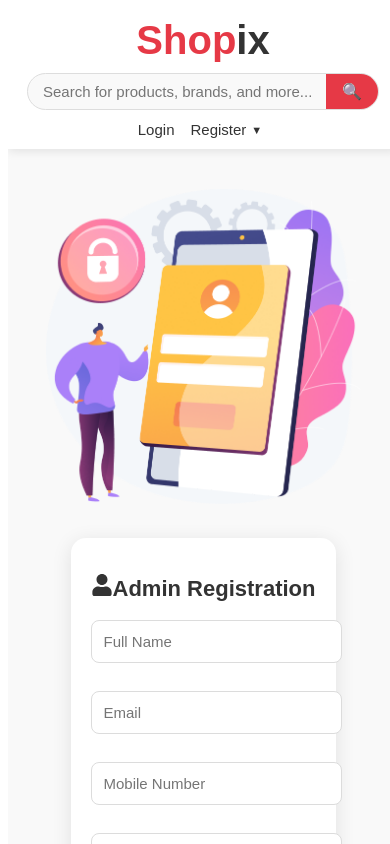
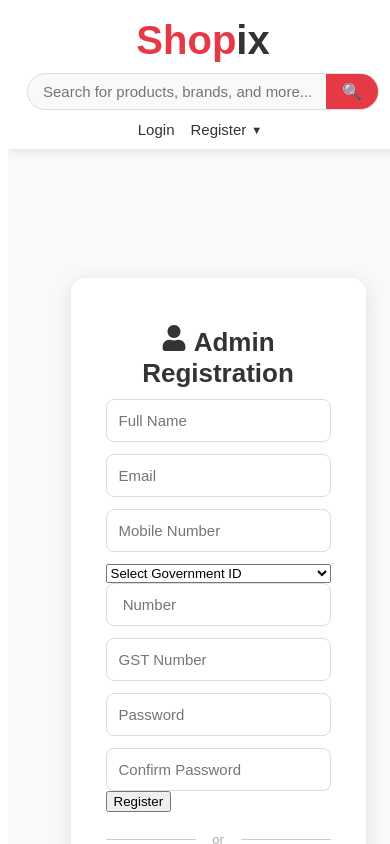
Before and after one commit to Rajen113/E-frontend, a React app: page /admin/register in a window 390 px wide. Shown: the top 844 px of the page. Built offline with nearby package versions, Linux system fonts and the light colour scheme; no server answers; the HTML template or start-up script is replaced by a standard one.

Commit message:
Feature/frontend (#10)
* fix login page

* add validation in register and admin register

---------

Co-authored-by: rajen <rajendra.nath@skedgroup.in>

```diff
--- a/src/components/pages/register/AdminRegister.css
+++ b/src/components/pages/register/AdminRegister.css
@@ -71,6 +71,7 @@
   color: #333;
   text-align: center;
 }
+.register-form input,select{
 
 .field-box {
   display: flex;
@@ -162,63 +163,27 @@
   text-decoration: underline;
 }
 
-
-
-/* Tablets & small laptops */
-@media (max-width: 992px) {
-  .register-wrapper {
-    flex-direction: column;
-    width: 95%;
-  }
-
-  .register-left {
-    width: 60%;
-    margin-bottom: 20px;
-  }
-
-  .field-box {
-    flex-direction: column;
-    gap: 0;
-  }
+.password-wrapper {
+  position: relative;
+  width: 100%;
 }
 
-/* Tablets */
-@media (max-width: 768px) {
-  .register-left {
-    width: 70%;
-  }
-
-  .register-form {
-    padding: 20px 25px;
-  }
-
-  .register-form h2 {
-    font-size: 22px;
-  }
+.password-wrapper input {
+  width: 100%;
+  padding-right: 40px;
 }
 
-/* Mobile */
-@media (max-width: 600px) {
-  .register-wrapper {
-    width: 100%;
-    gap: 10px;
-  }
+.password-toggle {
+  position: absolute;
+  right: 12px;
+  top: 50%;
+  transform: translateY(-50%);
+  cursor: pointer;
+  font-size: 20px;
+  color: #666;
+}
 
-  .register-left {
-    width: 90%;
-  }
-
-  .register-form {
-    padding: 18px 20px;
-  }
-
-  .register-form input {
-    padding: 10px;
-    font-size: 13px;
-  }
-
-  .register-btn {
-    padding: 10px;
-    font-size: 14px;
-  }
+input[type="file"] {
+  padding: 8px;
+  background: #fff;
 }
--- a/src/components/pages/register/AdminRegister.jsx
+++ b/src/components/pages/register/AdminRegister.jsx
@@ -2,11 +2,11 @@
 import { Link, useNavigate } from 'react-router-dom'
 import axiosInstance from '../../../api/axiosConfig'
 import './AdminRegister.css'
-import { FaUser, FaLock } from "react-icons/fa"; // from FontAwesome
-import { MdEmail } from "react-icons/md"; // from Material Design
+import { FaUser } from "react-icons/fa"
 
 function AdminRegister() {
   const navigate = useNavigate()
+
   const [formData, setFormData] = useState({
     name: '',
     email: '',
@@ -29,20 +29,41 @@
   const handleSubmit = async (e) => {
   e.preventDefault()
 
+  // Password match
   if (formData.password !== formData.confirmPassword) {
     setError("Passwords don't match!")
     return
   }
-    if (!/^\d{10}$/.test(formData.mobile_number)) {
-      setError('Enter a valid 10-digit mobile number.')
+
+  // Mobile Number Validation
+  if (!/^[6-9]\d{9}$/.test(formData.mobile_number)) {
+    setError("Enter a valid 10-digit mobile number starting with 6, 7, 8, or 9.")
     return
+  }
+
+  // Government ID validation rules
+  const idValidations = {
+    "Aadhaar": /^\d{12}$/,
+    "Voter ID": /^[A-Z]{3}\d{7}$/,
+    "PAN Card": /^[A-Z]{5}\d{4}[A-Z]$/,
+    "Passport": /^[A-PR-WYa-pr-wy][1-9]\d{6}$/,
+    "Driving License": /^[A-Z]{2}\d{13}$/,
+  }
+
+  // Validate ID Number based on selected ID type
+  if (formData.goverment_id) {
+    const pattern = idValidations[formData.goverment_id]
+    if (!pattern.test(formData.id_proof_path.toUpperCase())) {
+      setError(`Invalid ${formData.goverment_id} number format.`)
+      return
+    }
   }
 
   const adminData = {
     name: formData.name,
     email: formData.email,
     mobile_number: Number(formData.mobile_number),
-      goverment_id: Number(formData.goverment_id),
+    goverment_id: formData.goverment_id,
     id_proof_path: formData.id_proof_path,
     gst_number: Number(formData.gst_number),
     password: formData.password,
@@ -60,36 +81,125 @@
   }
 }
 
+
   return (
     <div className="register-wrapper">
+
+      {/* Left Side Image */}
       <div className="register-left">
         <img src="/login.png" alt="Register Illustration" />
+      </div>
 
-      </div>
+      {/* Right Side Form */}
       <div className="register-right">
-       <div className='register-form'>
-        <h2><FaUser />Admin Registration</h2>
+        <div className="register-form">
+
+          <h2><FaUser /> Admin Registration</h2>
 
           <form onSubmit={handleSubmit}>
             {error && <p className="error-text">{error}</p>}
-          <div className='field-box'>
-<div className='fields'>
-          <input type="text" name="name" placeholder="Full Name" value={formData.name} onChange={handleChange} required />
-          <input type="email" name="email" placeholder="Email" value={formData.email} onChange={handleChange} required />
-          <input type="text" name="mobile_number" placeholder="Mobile Number" value={formData.mobile_number} onChange={handleChange} required />
-          <input type="number" name="goverment_id" placeholder="Government ID" value={formData.goverment_id} onChange={handleChange} required /></div>
-       <div className='fields'>  <input type="text" name="id_proof_path" placeholder="ID Proof Path" value={formData.id_proof_path} onChange={handleChange} required />
-          <input type="number" name="gst_number" placeholder="GST Number" value={formData.gst_number} onChange={handleChange} required />
-          <input type="password" name="password" placeholder="Password" value={formData.password} onChange={handleChange} required />
-          <input type="password" name="confirmPassword" placeholder="Confirm Password" value={formData.confirmPassword} onChange={handleChange} required /></div>
+
+            <div className="field-box">
+
+              {/* LEFT COLUMN */}
+              <div className="fields">
+
+                <input
+                  type="text"
+                  name="name"
+                  placeholder="Full Name"
+                  value={formData.name}
+                  onChange={handleChange}
+                  required
+                />
+
+                <input
+                  type="email"
+                  name="email"
+                  placeholder="Email"
+                  value={formData.email}
+                  onChange={handleChange}
+                  required
+                />
+
+                <input
+                  type="text"
+                  name="mobile_number"
+                  placeholder="Mobile Number"
+                  value={formData.mobile_number}
+                  onChange={handleChange}
+                  required
+                />
+
+                {/* ▼ Government ID Dropdown */}
+                <select
+                  name="goverment_id"
+                  value={formData.goverment_id}
+                  onChange={handleChange}
+                  required
+                >
+                  <option value="">Select Government ID</option>
+                  <option value="Aadhaar Card">Aadhaar</option>
+                  <option value="Voter ID">Voter ID</option>
+                  <option value="PAN Card">PAN Card</option>
+                  <option value="Passport">Passport</option>
+                  <option value="Driving License">Driving License</option>
+                </select>
+
               </div>
+
+              {/* RIGHT COLUMN */}
+              <div className="fields">
+
+                {/* ID Number Field */}
+                <input
+                  type="text"
+                  name="id_proof_path"
+                  placeholder={`${formData.goverment_id || ""} Number`}
+                  value={formData.id_proof_path}
+                  onChange={handleChange}
+                  required
+                />
+
+
+
+                <input
+                  type="number"
+                  name="gst_number"
+                  placeholder="GST Number"
+                  value={formData.gst_number}
+                  onChange={handleChange}
+                  required
+                />
+
+                <input
+                  type="password"
+                  name="password"
+                  placeholder="Password"
+                  value={formData.password}
+                  onChange={handleChange}
+                  required
+                />
+
+                <input
+                  type="password"
+                  name="confirmPassword"
+                  placeholder="Confirm Password"
+                  value={formData.confirmPassword}
+                  onChange={handleChange}
+                  required
+                />
+
+              </div>
+
+            </div>
+
             <button type="submit" className="register-btn" disabled={loading}>
               {loading ? 'Registering...' : 'Register'}
             </button>
+          </form>
 
-        </form>
           <div className="divider">or</div>
-
 
           <p className="login-text">
             Already have an account? <Link to="/login">Login</Link>
@@ -97,6 +207,7 @@
 
         </div>
       </div>
+
     </div>
   )
 }
--- a/src/components/pages/register/Register.jsx
+++ b/src/components/pages/register/Register.jsx
@@ -2,9 +2,8 @@
 import { useNavigate } from "react-router-dom";
 import axiosInstance from "../../../api/axiosConfig";
 import "./Register.css";
-import { FaUser, FaLock } from "react-icons/fa"; // from FontAwesome
-import { MdEmail } from "react-icons/md"; // from Material Design
-
+import { FaUser, FaLock } from "react-icons/fa";
+import { MdEmail } from "react-icons/md";
 
 function Register() {
   const navigate = useNavigate();
@@ -27,17 +26,39 @@
     setSuccess("");
   };
 
+  // ⭐ VALIDATION FUNCTION
+  const validateFields = () => {
+    if (!/^[A-Za-z ]{3,}$/.test(formData.name))
+      return "Full Name must be at least 3 characters and contain only letters.";
+
+    if (!/^\S+@\S+\.\S+$/.test(formData.email))
+      return "Invalid email format.";
+
+    if (!/^\d{10}$/.test(formData.mobile_number))
+      return "Enter a valid 10-digit mobile number.";
+
+    if (formData.password.length < 6)
+      return "Password must be at least 6 characters.";
+
+    // if (!/[A-Z]/.test(formData.password))
+    //   return "Password must contain at least 1 uppercase letter.";
+
+    // if (!/[0-9]/.test(formData.password))
+    //   return "Password must contain at least 1 number.";
+
+    if (formData.password !== formData.confirmPassword)
+      return "Passwords do not match.";
+
+    return null;
+  };
+
   const handleSubmit = async (e) => {
     e.preventDefault();
 
-    // Basic Validation
-    if (formData.password !== formData.confirmPassword) {
-      setError("Passwords don't match!");
-      return;
-    }
-
-    if (!/^\d{10}$/.test(formData.mobile_number)) {
-      setError("Enter a valid 10-digit mobile number.");
+    // Run validation
+    const validationError = validateFields();
+    if (validationError) {
+      setError(validationError);
       return;
     }
 
@@ -52,17 +73,13 @@
       setLoading(true);
       const res = await axiosInstance.post("/user/register", userData);
 
-
-      console.log(res.data)
       setSuccess(res.data.message || "Registration successful!");
       setError("");
-
 
       setTimeout(() => {
         navigate("/login");
       }, 1500);
     } catch (err) {
-        console.log(err.response?.data.detail)
       setError(err.response?.data?.detail || "Registration failed!");
       setSuccess("");
     } finally {
@@ -73,14 +90,12 @@
   return (
     <div className="signup-page">
       <div className="img-signup">
-        {/* <div className="left-img"> */}
-          <img src="SideImage.png" alt="Register Illustration" />
-        {/* </div> */}
+        <img src="SideImage.png" alt="Register Illustration" />
       </div>
 
       <div className="signup-container">
         <div className="signup-box">
-            <h2><FaUser />User Registration</h2>
+          <h2><FaUser /> User Registration</h2>
 
           <form onSubmit={handleSubmit}>
             {error && <p className="error-text">{error}</p>}
@@ -94,6 +109,7 @@
               onChange={handleChange}
               required
             />
+
             <input
               type="email"
               name="email"
@@ -102,6 +118,7 @@
               onChange={handleChange}
               required
             />
+
             <input
               type="text"
               name="mobile_number"
@@ -110,6 +127,7 @@
               onChange={handleChange}
               required
             />
+
             <input
               type="password"
               name="password"
@@ -118,6 +136,7 @@
               onChange={handleChange}
               required
             />
+
             <input
               type="password"
               name="confirmPassword"
--- a/src/context/AuthContext.jsx
+++ b/src/context/AuthContext.jsx
@@ -7,12 +7,12 @@
   const [user, setUser] = useState(null)
 
   useEffect(() => {
-    const token = localStorage.getItem('authToken')   // ✅ correct key
+    const token = localStorage.getItem('authToken')
     setIsLoggedIn(!!token)
   }, [])
 
   const login = (token) => {
-    localStorage.setItem('authToken', token)          // ✅ correct key
+    localStorage.setItem('authToken', token)
     setIsLoggedIn(true)
   }
 
```
Lines whose indentation alone changed are shown as unchanged.
